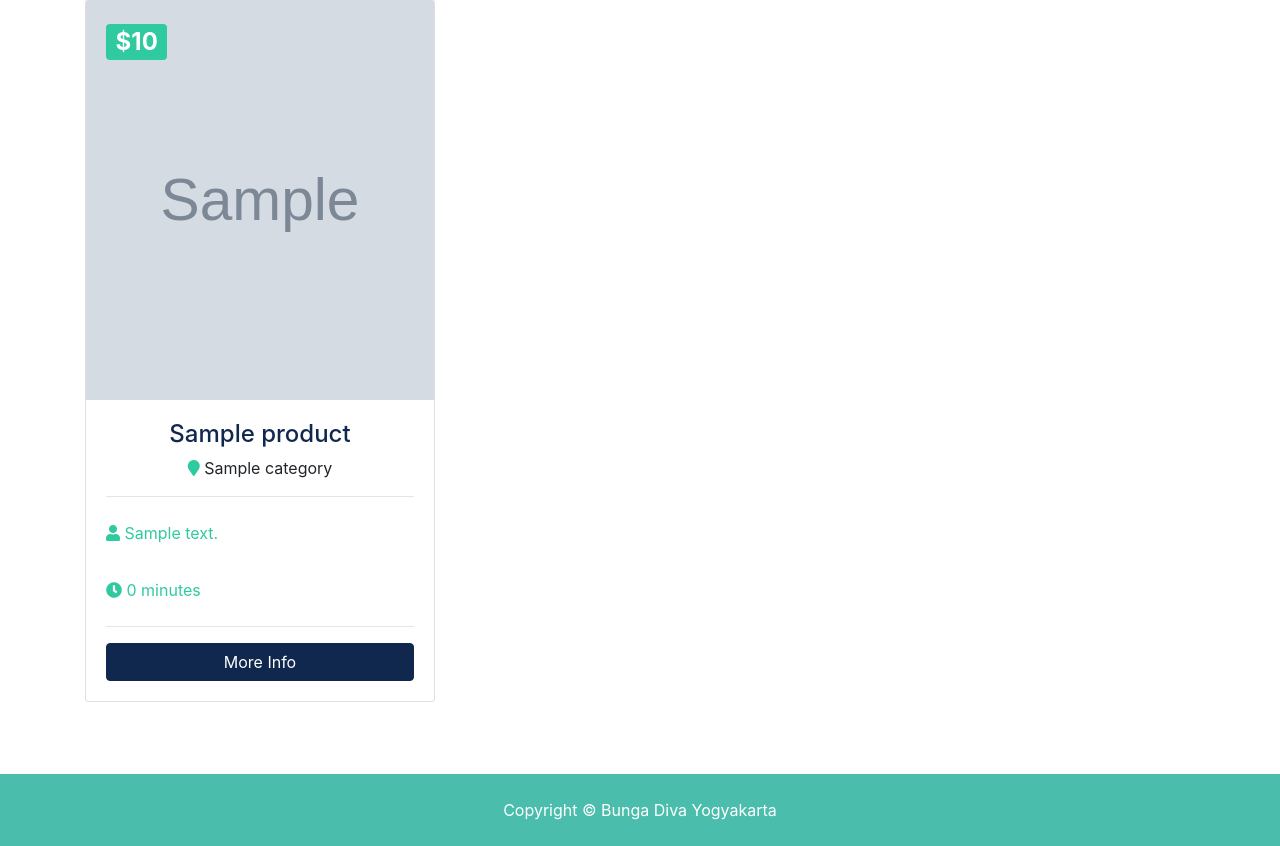
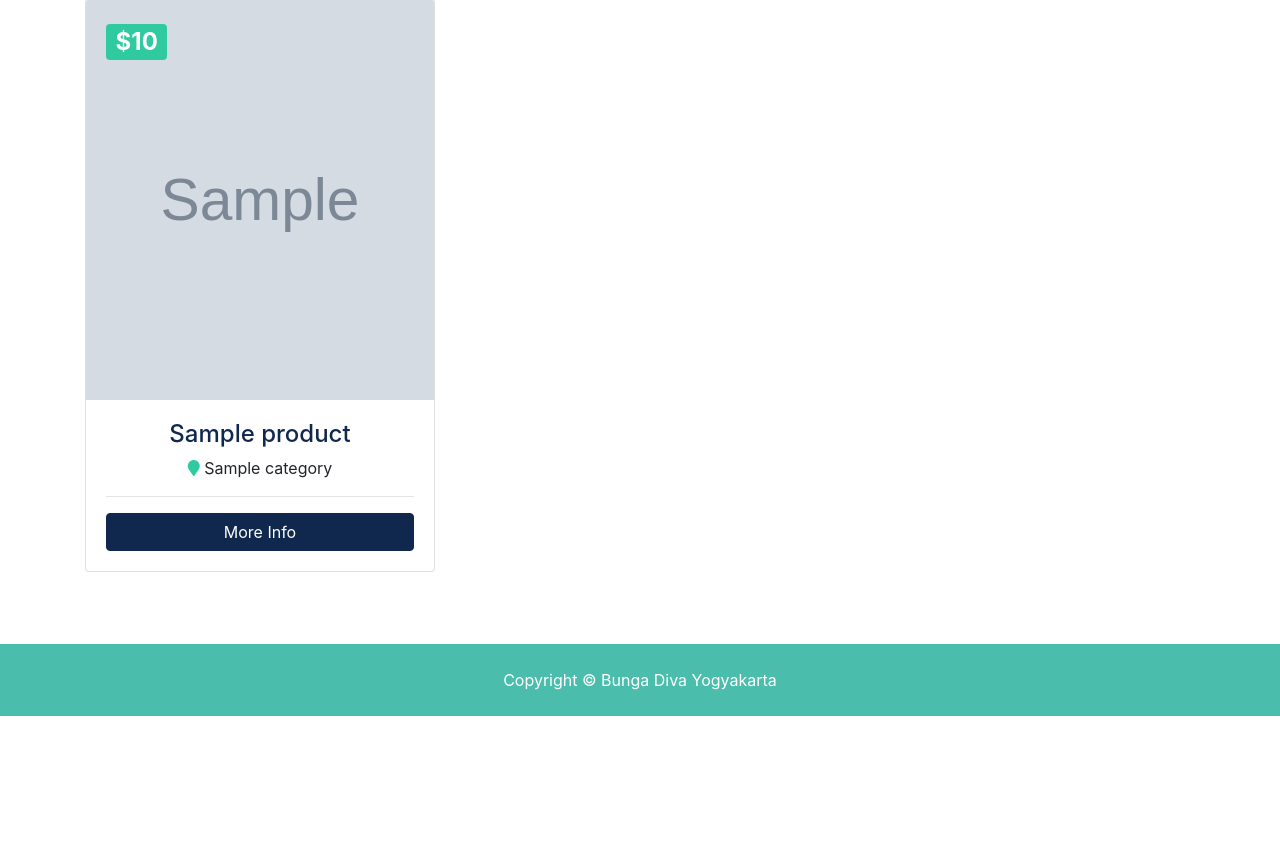
Before and after one commit to choirulihwan/bungadiva-django, a Django app: page /products/search in a window 1280 px wide. Shown: the part 577-1423 px from the top of the page. After the commit the page ends 1293 px from the top, so only its background shows below. Run offline with Django 3.2, Linux system fonts and the light colour scheme; tables that the repository leaves empty hold one stand-in row (values such as "Sample post"); grey boxes marked "Sample" are stand-in pictures; some libraries are stand-ins or nearby versions.

Commit message:
modify template search => hilangkan description dan tgl upload

```diff
--- a/templates/products/search.html
+++ b/templates/products/search.html
@@ -109,15 +109,6 @@
                   <i class="fas fa-map-marker text-secondary"></i> {{ product.category }} </p>
               </div>
               <hr>
-              <div class="row py-2 text-secondary">
-                <div class="col-12">
-                  <i class="fas fa-user"></i> {{ product.description }}</div>
-              </div>
-              <div class="row text-secondary pb-2">
-                <div class="col-12">
-                  <i class="fas fa-clock"></i> {{ product.create_date | timesince }}</div>
-              </div>
-              <hr>
               <a href="{% url 'product' product.id %}" class="btn btn-primary btn-block">More Info</a>
             </div>
           </div>
```
